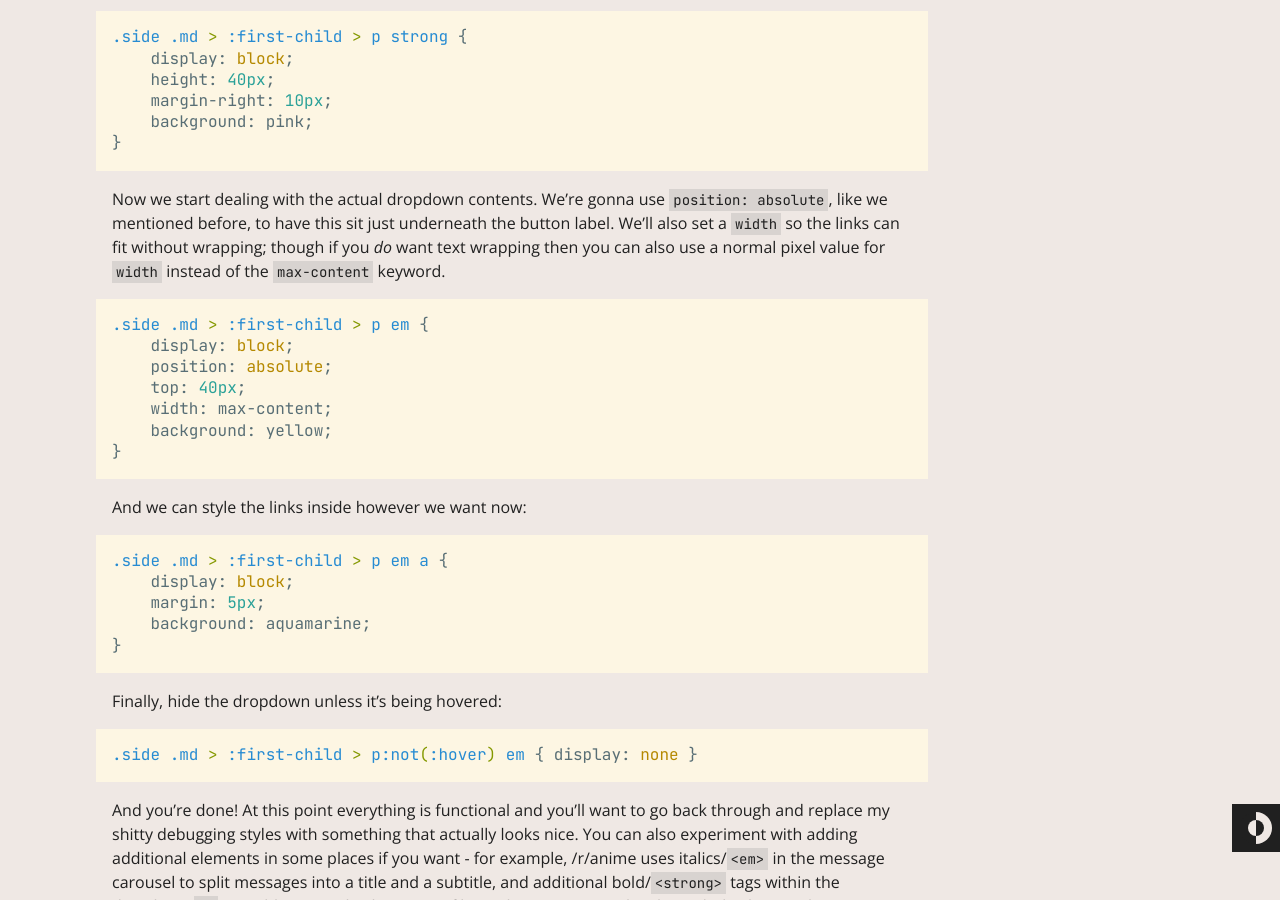
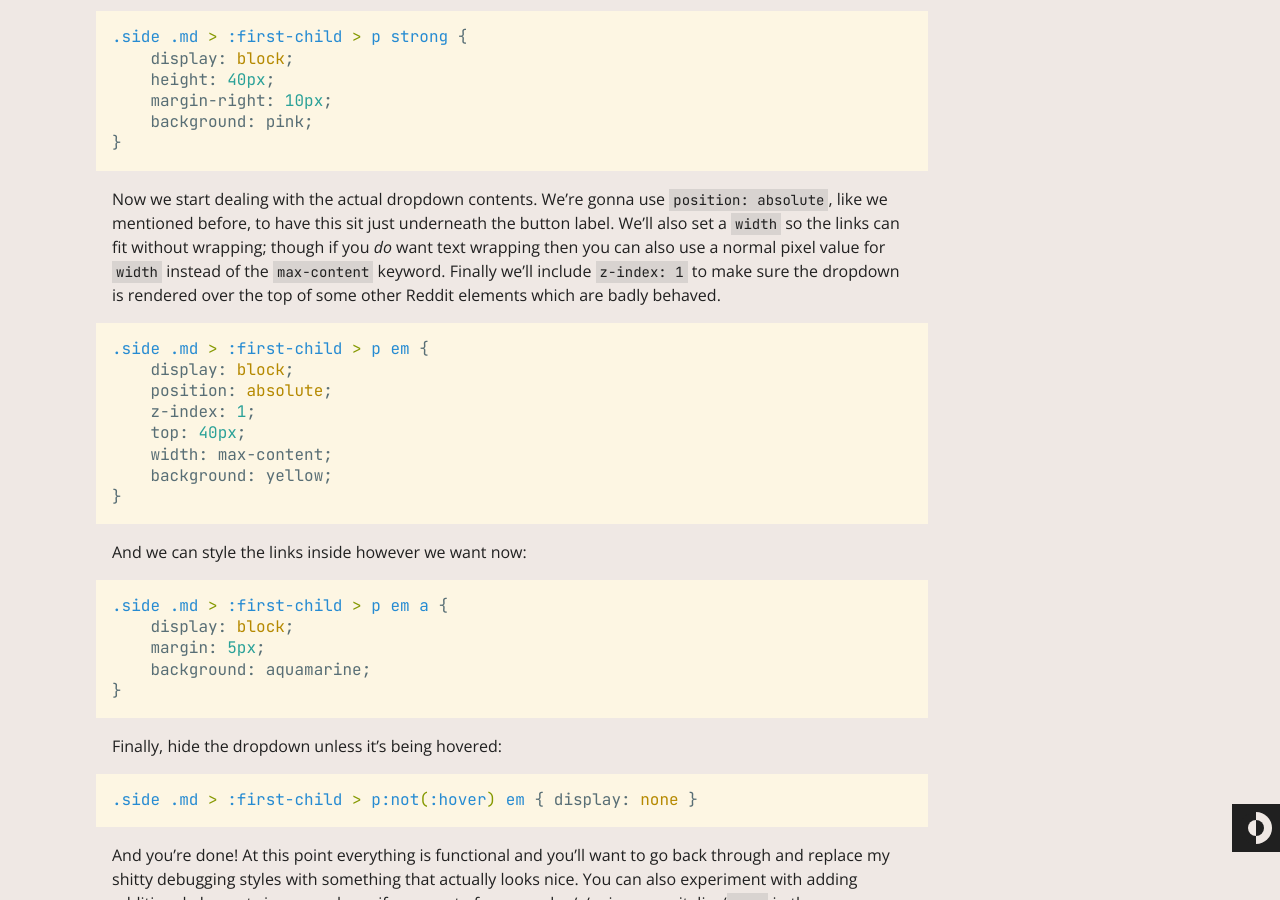
Before and after one commit to eritbh/eritbh.github.io, a Jekyll site: the page built from _posts/2024-02-03-reddit-css-dropdown-carousel-bar.md, in a window 1280 px wide and 900 px high, scrolled down 5458 px. Built offline with Jekyll 4.4.1, drawn with Linux system fonts in a browser that asks for light colours.

Commit message:
add z-index to fix issues

````diff
--- a/_posts/2024-02-03-reddit-css-dropdown-carousel-bar.md
+++ b/_posts/2024-02-03-reddit-css-dropdown-carousel-bar.md
@@ -290,12 +290,15 @@ Now we start dealing with the actual dropdown contents. We're gonna use
 `position: absolute`, like we mentioned before, to have this sit just underneath
 the button label. We'll also set a `width` so the links can fit without
 wrapping; though if you *do* want text wrapping then you can also use a normal
-pixel value for `width` instead of the `max-content` keyword.
+pixel value for `width` instead of the `max-content` keyword. Finally we'll
+include `z-index: 1` to make sure the dropdown is rendered over the top of some
+other Reddit elements which are badly behaved.
 
 ```css
 .side .md > :first-child > p em {
 	display: block;
 	position: absolute;
+	z-index: 1;
 	top: 40px;
 	width: max-content;
 	background: yellow;
````
